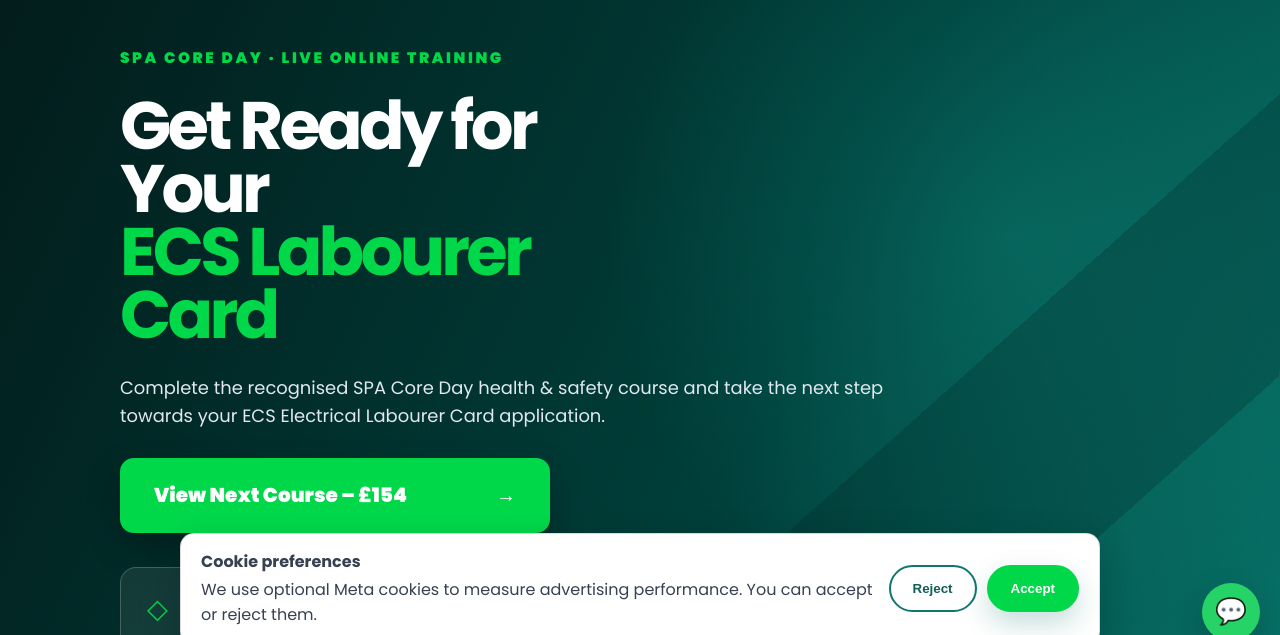
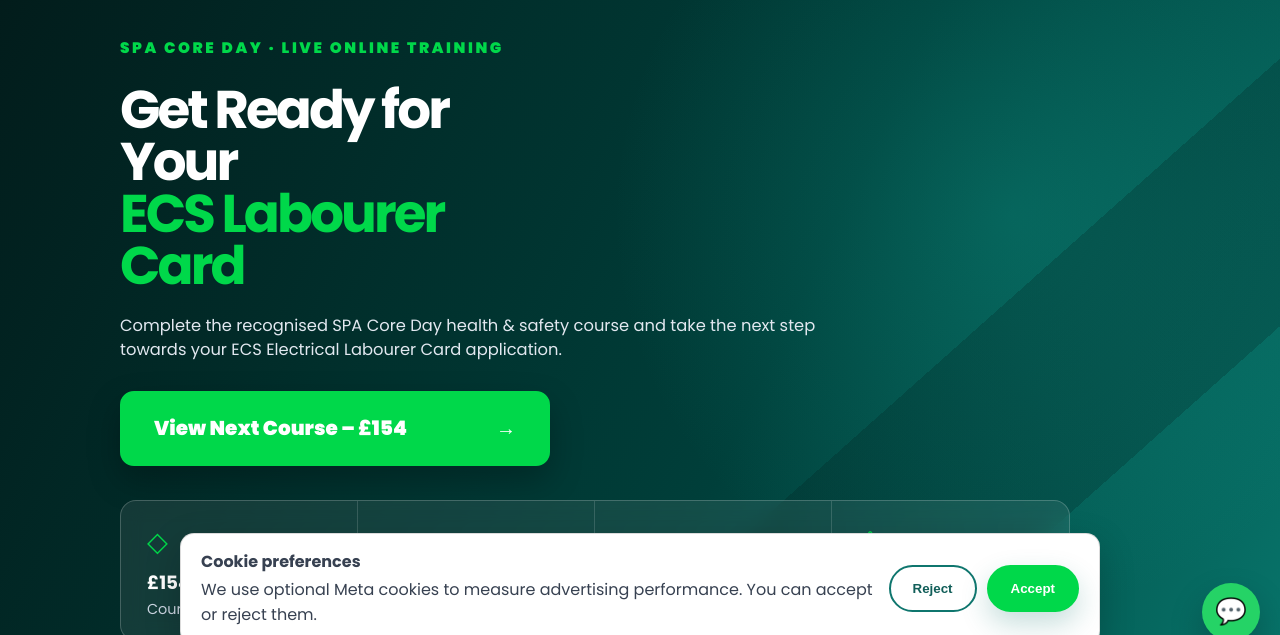
Before and after one commit to Kevinavey/AV_Training_Website_V7_Backend_Connected, a website: page index.html in a window 1280 px wide. Shown: the part 139-774 px from the top of the page. Drawn offline with Linux system fonts and the light colour scheme; no server answers.

Commit message:
Make desktop hero text more compact

```diff
--- a/css/style.css
+++ b/css/style.css
@@ -1147,3 +1147,19 @@
  }
  .exact-hero{min-height:800px!important;padding-top:64px!important}
 }
+
+/* Final compact desktop hero scale */
+@media (min-width: 761px){
+ .exact-hero h1{
+   font-size:clamp(2.9rem,4.15vw,4.25rem)!important;
+   line-height:.98!important;
+   max-width:700px!important;
+   margin-bottom:22px!important;
+ }
+ .exact-hero .ecs-hero-lead{
+   font-size:1.02rem!important;
+   line-height:1.5!important;
+   max-width:760px!important;
+ }
+ .exact-hero{min-height:720px!important;padding-top:54px!important}
+}
```
